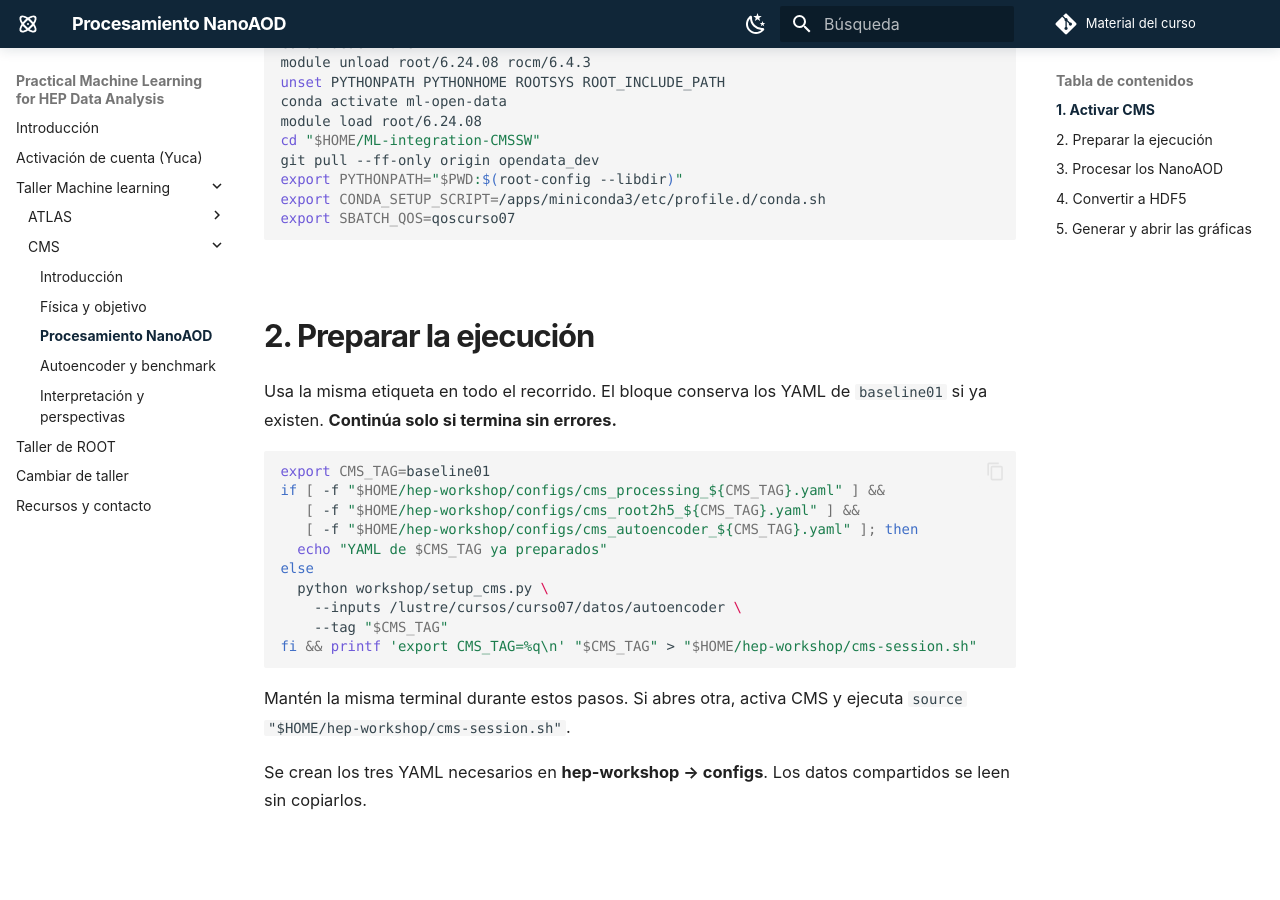
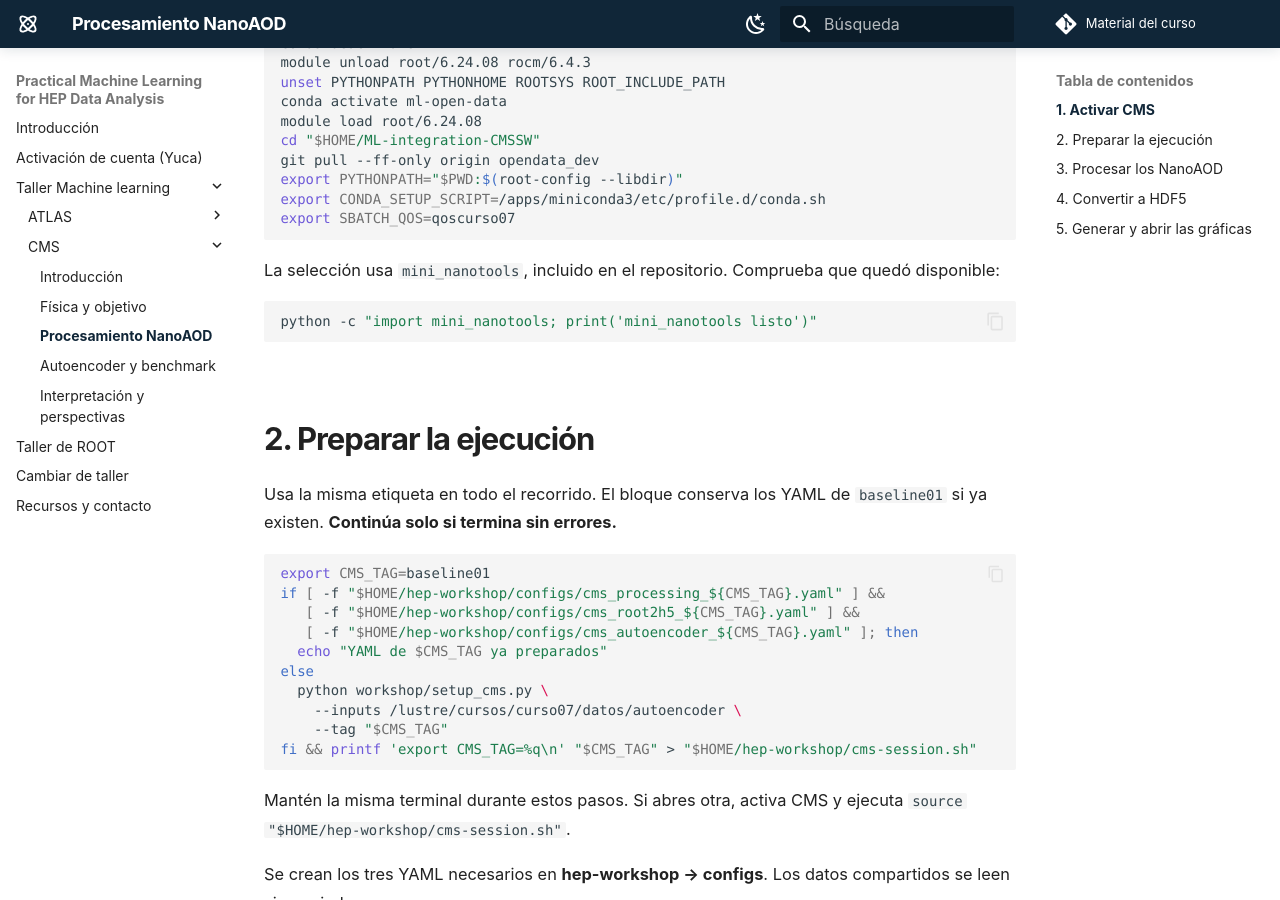
Before and after one commit to castaned/practical-ml-hep, an MkDocs documentation site: the page built from docs/cms-procesamiento.md, in a window 1280 px wide and 900 px high, scrolled down 477 px. Built offline with MkDocs 1.6.1 and Material for MkDocs 9.7.7, drawn with Linux system fonts in a browser that asks for light colours; comment, search, counter and statistics services are not loaded.

Commit message:
Verify bundled mini_nanotools in CMS setup

````diff
--- a/docs/cms-procesamiento.md
+++ b/docs/cms-procesamiento.md
@@ -19,7 +19,7 @@ Necesitas el repositorio [clonado en tu cuenta](atlas-preparacion.md#clonar-repo
       conda activate ml-open-data &&
       python -m pip install -r workshop/requirements-yuca.txt &&
       python -m pip install torch --index-url https://download.pytorch.org/whl/cpu &&
-      PYTHONPATH="$PWD:$(root-config --libdir)" python -c "import ROOT, tables, torch, onnx; print('CMS listo: ROOT', ROOT.gROOT.GetVersion())"
+      PYTHONPATH="$PWD:$(root-config --libdir)" python -c "import ROOT, tables, torch, onnx, mini_nanotools; print('CMS listo: ROOT', ROOT.gROOT.GetVersion())"
     ```
 
     Al ver `CMS listo`, continúa con la activación de abajo.
@@ -38,6 +38,12 @@ git pull --ff-only origin opendata_dev
 export PYTHONPATH="$PWD:$(root-config --libdir)"
 export CONDA_SETUP_SCRIPT=/apps/miniconda3/etc/profile.d/conda.sh
 export SBATCH_QOS=qoscurso07
+```
+
+La selección usa `mini_nanotools`, incluido en el repositorio. Comprueba que quedó disponible:
+
+```bash
+python -c "import mini_nanotools; print('mini_nanotools listo')"
 ```
 
 ## 2. Preparar la ejecución
````
